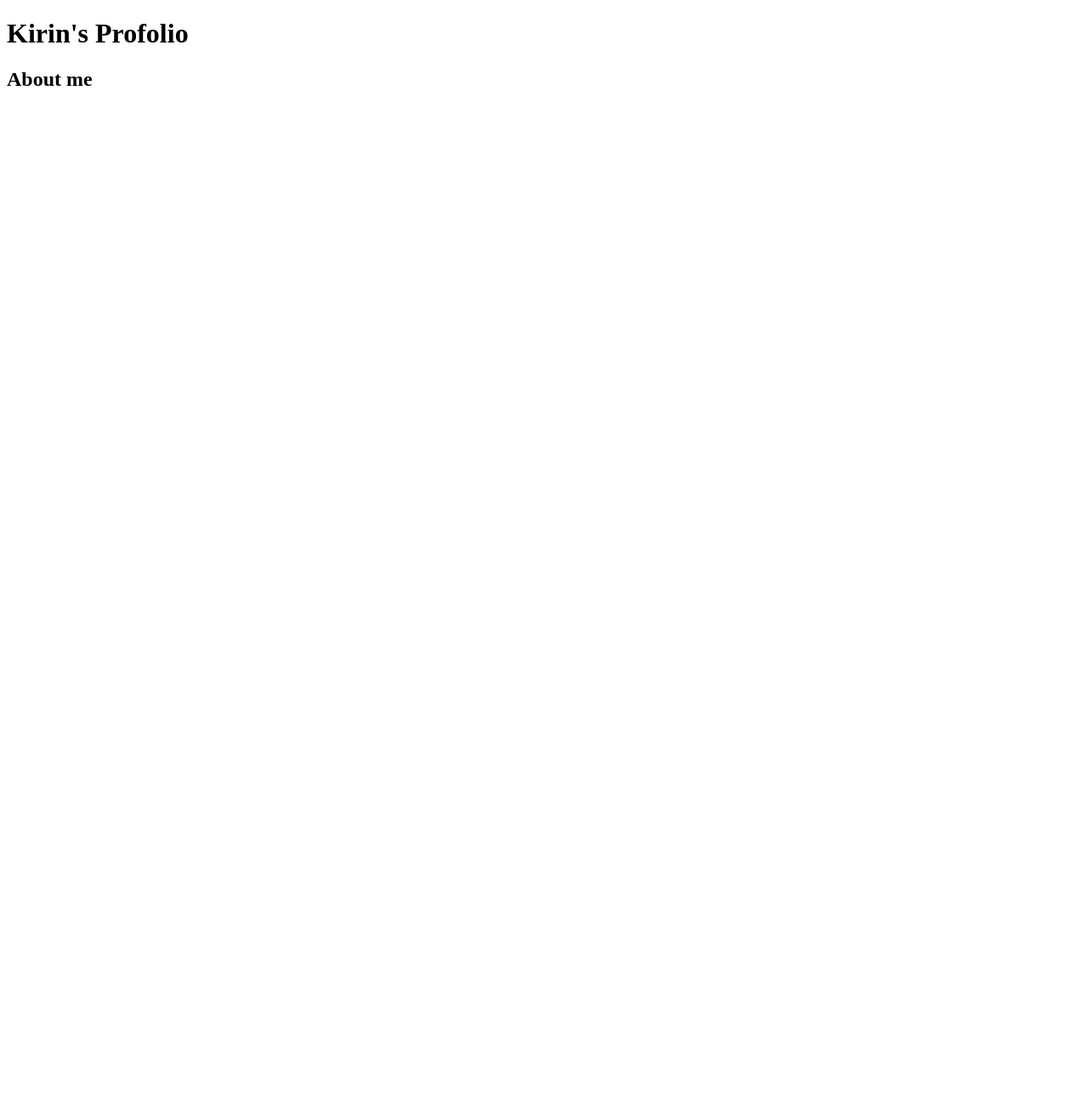
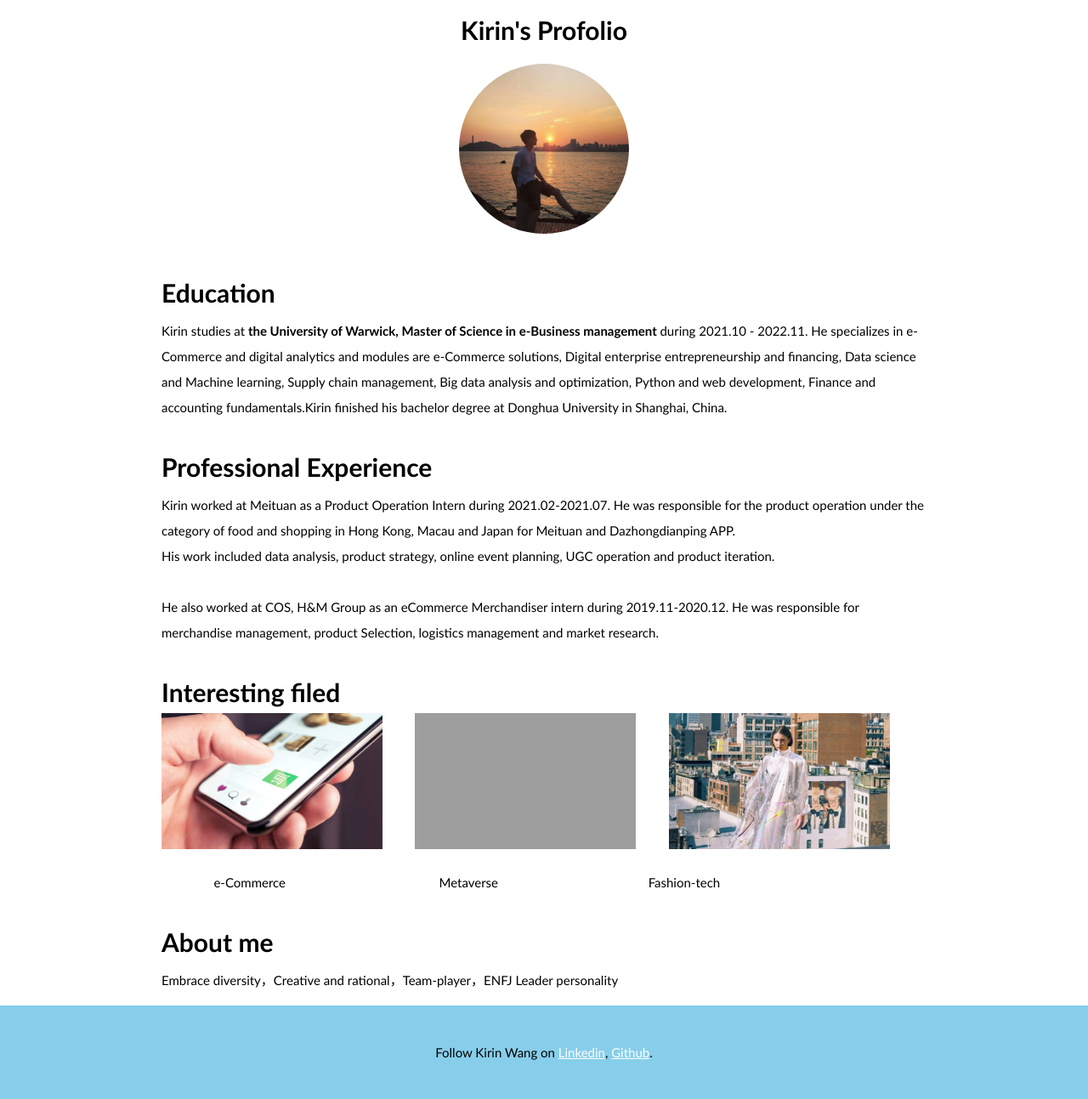
Before and after one commit to kirinwang1125/Kirinspace, a plain HTML site: page index.html in a window 1280 px wide. Shown: the whole page at 85% size. Before the commit the page ends 800 px from the top, so only its background shows below. Drawn offline with Linux system fonts and the light colour scheme; grey boxes are pictures that could not be loaded.

Commit message:
IMA day 2
update 03.08

```diff
--- /dev/null
+++ b/css/style.css
@@ -0,0 +1,80 @@
+body {
+	margin: 0;
+	font-family: 'Gill Sans MT', sans-serif;
+	font-size: 15px;
+	line-height: 30px;
+}
+
+/*Header section*/
+
+header{
+	background-color: white;
+	text-align: center;
+	padding-top: 5px;
+	padding-bottom: 5px;
+}
+
+header h1{
+	color:  white;
+	font-size: 50px;
+}
+
+header img{
+	border-radius: 120px;
+	width: 200px;
+}
+/*Main section*/
+main{
+	max-width: 900px;
+	margin: 0 auto;
+	padding: 0 20px;
+}
+
+main img{
+	max-width: 100%;
+}
+
+main h2{
+	font-size: 30px;
+	margin: 40px 0 10px;
+}
+
+main a{
+	color: black;
+}
+
+main a:hover{
+	background-color: black;
+	color: white;
+}
+
+p.caption{
+	margin-top: 0;
+	color:  grey;
+	font-style: italic;
+	font-size: 20px;
+}
+
+/*Footer section*/
+
+footer{
+	background-color: skyblue;
+	text-align: center;
+	padding: 40px;
+
+}
+
+footer p{
+	margin: 0;
+	color:  black;
+	font-size: 20px;
+}
+
+footer a{
+	color: white;
+}
+
+footer a:hover{
+	background-color: pink;
+	color: black;
+}
--- a/index.html
+++ b/index.html
@@ -3,10 +3,58 @@
 <head>
 	<meta charset="utf-8">
 	<meta name="viewport" content="width=device-width, initial-scale=1">
-	<title>Kirin's Profolio</title>
+	<title>Kirin Wang's profolio</title>
+	<link rel="icon" href="iimages/WechatIMG27.jpeg">
+	<link rel="preconnect" href="https://fonts.googleapis.com">
+	<link rel="preconnect" href="https://fonts.gstatic.com" crossorigin>
+	<link href="https://fonts.googleapis.com/css2?family=League+Spartan&display=swap" rel="stylesheet">
+	<link rel="stylesheet" type="text/css" href="css/style.css">
 </head>
-<h1>Kirin's Profolio</h1>
+
 <body>
-<h2>About me</h2>
+	<h1><center>Kirin's Profolio</h1>
+<header>
+		<img src="images/WechatIMG27.jpeg">
+	</header>
+
+<main>
+
+	<h2 allign="left">Education</h2>
+
+	<p allign="left">Kirin studies at <b>the University of Warwick, Master of Science in e-Business management </b> <span style="padding-right: 284spx;"></span> during 2021.10 - 2022.11. He specializes in e-Commerce and digital analytics and modules are e-Commerce solutions, Digital enterprise entrepreneurship and financing, Data science and Machine learning, Supply chain management, Big data analysis and optimization, Python and web development, Finance and accounting fundamentals.Kirin finished his bachelor degree at Donghua University in Shanghai, China.</center></p>
+
+
+
+
+	<h2 allign="left">Professional Experience</h2>
+		<p>
+Kirin worked at Meituan as a Product Operation Intern during 2021.02-2021.07. He was responsible for the product operation under the category of food and shopping in Hong Kong, Macau and Japan
+for Meituan and Dazhongdianping APP.
+<br>His work included data analysis, product strategy, online event planning, UGC operation and product iteration.
+
+<br>
+<br>He also worked at COS, H&M Group as an eCommerce Merchandiser intern during 2019.11-2020.12. He was responsible for merchandise management, product Selection, logistics management and market research.</p>
+
+
+
+   	<h2 allign="left">Interesting filed</h2>
+	<img src="images/ecommerce.png" width="260" height="160" >
+	&nbsp&nbsp&nbsp&nbsp&nbsp&nbsp&nbsp&nbsp  <img src="images/metaverse.png" width="260" height="160">
+ 	&nbsp&nbsp&nbsp&nbsp&nbsp&nbsp&nbsp&nbsp  <img src="images/fashion.png" width="260" height="160">
+ 	<p> &nbsp&nbsp&nbsp&nbsp&nbsp&nbsp&nbsp&nbsp&nbsp&nbsp&nbsp&nbsp&nbsp&nbsp&nbsp&nbspe-Commerce &nbsp&nbsp&nbsp&nbsp&nbsp&nbsp&nbsp&nbsp&nbsp&nbsp&nbsp&nbsp&nbsp&nbsp&nbsp&nbsp&nbsp&nbsp&nbsp&nbsp&nbsp&nbsp&nbsp&nbsp&nbsp&nbsp&nbsp&nbsp&nbsp&nbsp&nbsp&nbsp&nbsp&nbsp&nbsp&nbsp&nbsp&nbsp&nbsp&nbsp&nbsp&nbsp&nbsp&nbsp&nbsp
+ 	Metaverse &nbsp&nbsp&nbsp&nbsp&nbsp&nbsp&nbsp&nbsp&nbsp&nbsp&nbsp&nbsp&nbsp&nbsp&nbsp&nbsp&nbsp&nbsp&nbsp&nbsp&nbsp&nbsp&nbsp&nbsp&nbsp&nbsp&nbsp&nbsp&nbsp&nbsp&nbsp&nbsp&nbsp&nbsp&nbsp&nbsp&nbsp&nbsp&nbsp&nbsp&nbsp&nbsp&nbsp&nbsp&nbspFashion-tech</p>
+
+
+
+
+<h2 allign="left">About me</h2>
+		<p>Embrace diversity，Creative and rational，Team-player，ENFJ Leader personality</p>
+
+</main>
+<footer>
+	Follow Kirin Wang on <a href="https://www.linkedin.com/in/kirin-wang-775046184/" target="_blank">Linkedin</a>,
+	<a href="https://github.com/kirinwang1125" target="_blank">Github</a>.
+</footer>
+
 </body>
 </html>
```
Also changed, not shown: images/WechatIMG27.jpeg (added), images/ecommerce.png (added), images/fashion.png (added), 4 other files.
